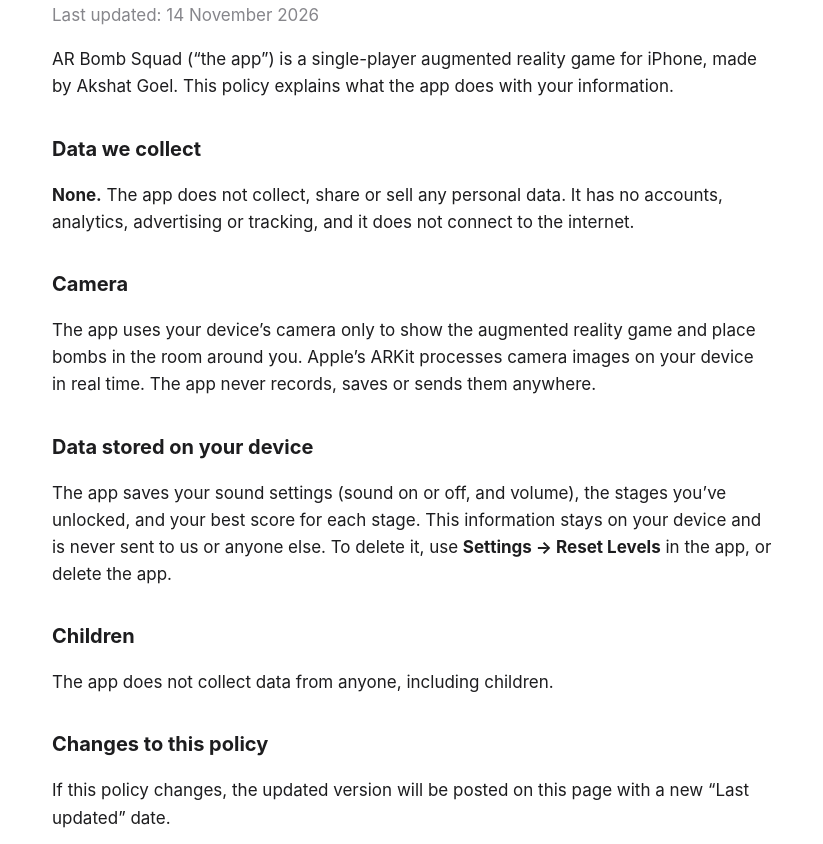
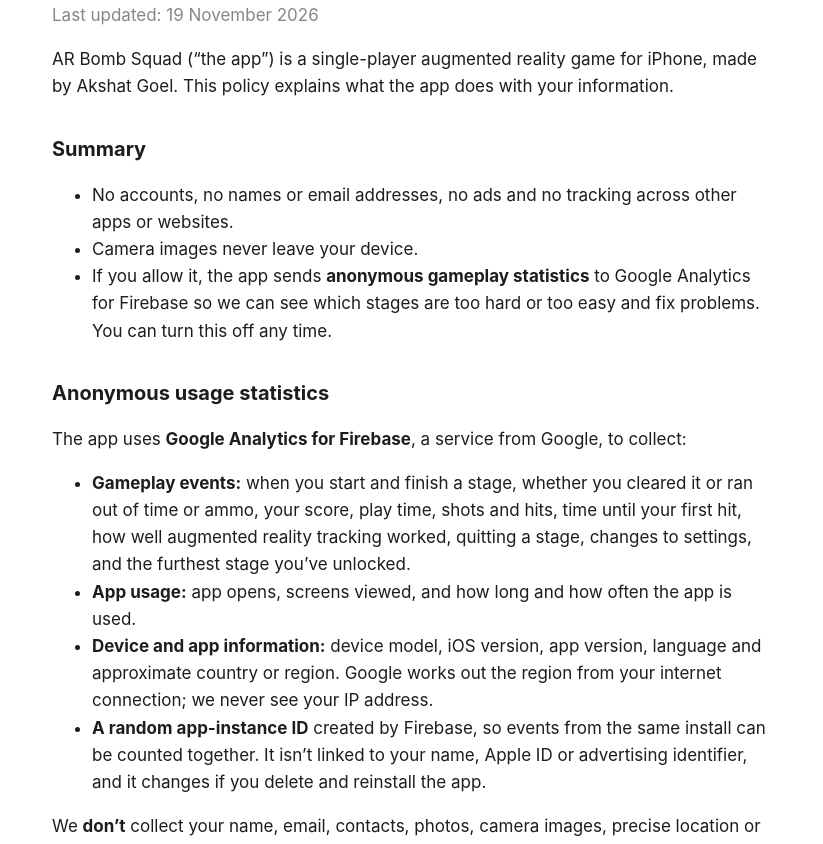
Before and after one commit to akshatgoel20/arbombsquad-site, a plain HTML site: page privacy-policy.html in a window 1280 px wide. Shown: the part 80-924 px from the top of the page, without its empty margins (228-1051 px from the left). Drawn offline with Linux system fonts and the light colour scheme.

Commit message:
Privacy policy: describe anonymous Firebase Analytics statistics (app 1.0.1)
Co-Authored-By: Claude Opus 5.5 <noreply@anthropic.com>

```diff
--- a/privacy-policy.html
+++ b/privacy-policy.html
@@ -9,16 +9,33 @@
 <body>
 <div class="stripe"></div>
 <h1>AR Bomb Squad – Privacy Policy</h1>
-<p class="updated">Last updated: 14 November 2026</p>
+<p class="updated">Last updated: 19 November 2026</p>
 <p>AR Bomb Squad (“the app”) is a single-player augmented reality game for iPhone, made by Akshat Goel. This policy explains what the app does with your information.</p>
-<h2>Data we collect</h2>
-<p><strong>None.</strong> The app does not collect, share or sell any personal data. It has no accounts, analytics, advertising or tracking, and it does not connect to the internet.</p>
+<h2>Summary</h2>
+<ul>
+<li>No accounts, no names or email addresses, no ads and no tracking across other apps or websites.</li>
+<li>Camera images never leave your device.</li>
+<li>If you allow it, the app sends <strong>anonymous gameplay statistics</strong> to Google Analytics for Firebase so we can see which stages are too hard or too easy and fix problems. You can turn this off any time.</li>
+</ul>
+<h2>Anonymous usage statistics</h2>
+<p>The app uses <strong>Google Analytics for Firebase</strong>, a service from Google, to collect:</p>
+<ul>
+<li><strong>Gameplay events:</strong> when you start and finish a stage, whether you cleared it or ran out of time or ammo, your score, play time, shots and hits, time until your first hit, how well augmented reality tracking worked, quitting a stage, changes to settings, and the furthest stage you’ve unlocked.</li>
+<li><strong>App usage:</strong> app opens, screens viewed, and how long and how often the app is used.</li>
+<li><strong>Device and app information:</strong> device model, iOS version, app version, language and approximate country or region. Google works out the region from your internet connection; we never see your IP address.</li>
+<li><strong>A random app-instance ID</strong> created by Firebase, so events from the same install can be counted together. It isn’t linked to your name, Apple ID or advertising identifier, and it changes if you delete and reinstall the app.</li>
+</ul>
+<p>We <strong>don’t</strong> collect your name, email, contacts, photos, camera images, precise location or advertising identifier (IDFA), and we don’t use this data for advertising, sell it, or combine it with data from other companies to track you.</p>
+<p>We use these statistics only to understand how the game is played and to improve it. Detailed event data is kept by Google for up to 2 months; summary reports (for example, “60% of players cleared Stage 3”) may be kept longer. Google processes this data under its own <a href="https://policies.google.com/privacy">privacy policy</a>; see also <a href="https://policies.google.com/technologies/partner-sites">how Google uses data from apps that use its services</a>.</p>
+<h2>Your choices</h2>
+<p>Turn statistics on or off any time in the app under <strong>Settings → Privacy → Share Usage Data</strong>. When it’s off, nothing is sent. If your device’s region is in the European Economic Area, the United Kingdom or Switzerland, the app asks before sending anything, and nothing is sent unless you choose “Share”. Elsewhere it’s on unless you turn it off.</p>
+<p>Because the statistics aren’t linked to your identity, we can’t look up or single out your data. To stop collection, turn the setting off; deleting the app also resets its random ID. For any question about your data, contact us below.</p>
 <h2>Camera</h2>
-<p>The app uses your device’s camera only to show the augmented reality game and place bombs in the room around you. Apple’s ARKit processes camera images on your device in real time. The app never records, saves or sends them anywhere.</p>
+<p>The app uses your device’s camera only to show the augmented reality game and place bombs in the room around you. Apple’s ARKit processes camera images on your device in real time. The app never records, saves or sends them anywhere. Whether you allowed camera access is included in the statistics above, but no images are.</p>
 <h2>Data stored on your device</h2>
-<p>The app saves your sound settings (sound on or off, and volume), the stages you’ve unlocked, and your best score for each stage. This information stays on your device and is never sent to us or anyone else. To delete it, use <strong>Settings → Reset Levels</strong> in the app, or delete the app.</p>
+<p>The app saves your sound settings (sound on or off, and volume), the stages you’ve unlocked, your best score for each stage, and your statistics choice on your device. To delete it, use <strong>Settings → Reset Levels</strong> in the app, or delete the app.</p>
 <h2>Children</h2>
-<p>The app does not collect data from anyone, including children.</p>
+<p>The app is rated 13+ and isn’t directed at children under 13. We don’t knowingly collect data from children under 13.</p>
 <h2>Changes to this policy</h2>
 <p>If this policy changes, the updated version will be posted on this page with a new “Last updated” date.</p>
 <h2>Contact</h2>
```
